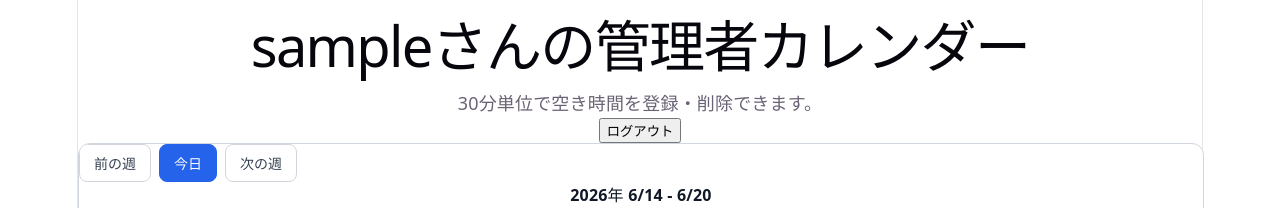
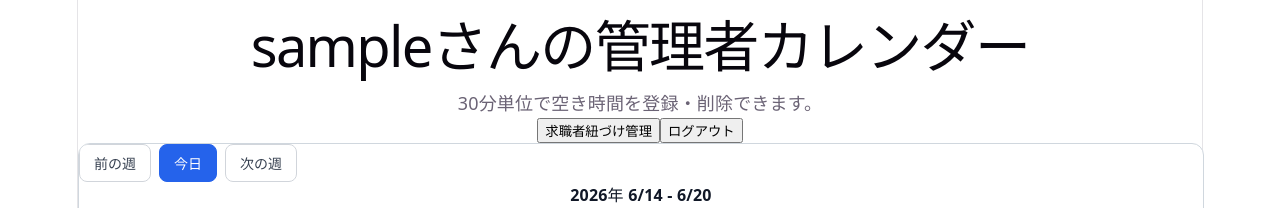
Before and after one commit to H-junpei/teamD, a React app in the folder frontend/: page /admin/page in a window 1280 px wide. Shown: the top 208 px of the page. Built offline with nearby package versions, Linux system fonts and the light colour scheme; no server answers; sample sign-in values are in the browser's storage; the HTML template or start-up script is replaced by a standard one.

Commit message:
管理者ページから紐づけページに行けるようにした

```diff
--- a/frontend/src/App.jsx
+++ b/frontend/src/App.jsx
@@ -24,7 +24,7 @@ function App() {
         <Route path="/jobseeker/login" element={<JobSeekerLogin />} />
         <Route path="/reservation" element={<Reservation />} />
         <Route
-          path="/admin/job-seeker-link-test"
+          path="/admin/job-seeker-links"
           element={<AdminJobSeekerLinkPage />}
         />
       </Routes>
--- a/frontend/src/pages/AdminPage.jsx
+++ b/frontend/src/pages/AdminPage.jsx
@@ -210,6 +210,11 @@ function AdminPage() {
           30分単位で空き時間を登録・削除できます。
         </p>
 
+        <button onClick={() => navigate("/admin/job-seeker-links")}>
+            求職者紐づけ管理
+        </button>
+
+
         <button onClick={handleLogout}>
           ログアウト
         </button>
```
